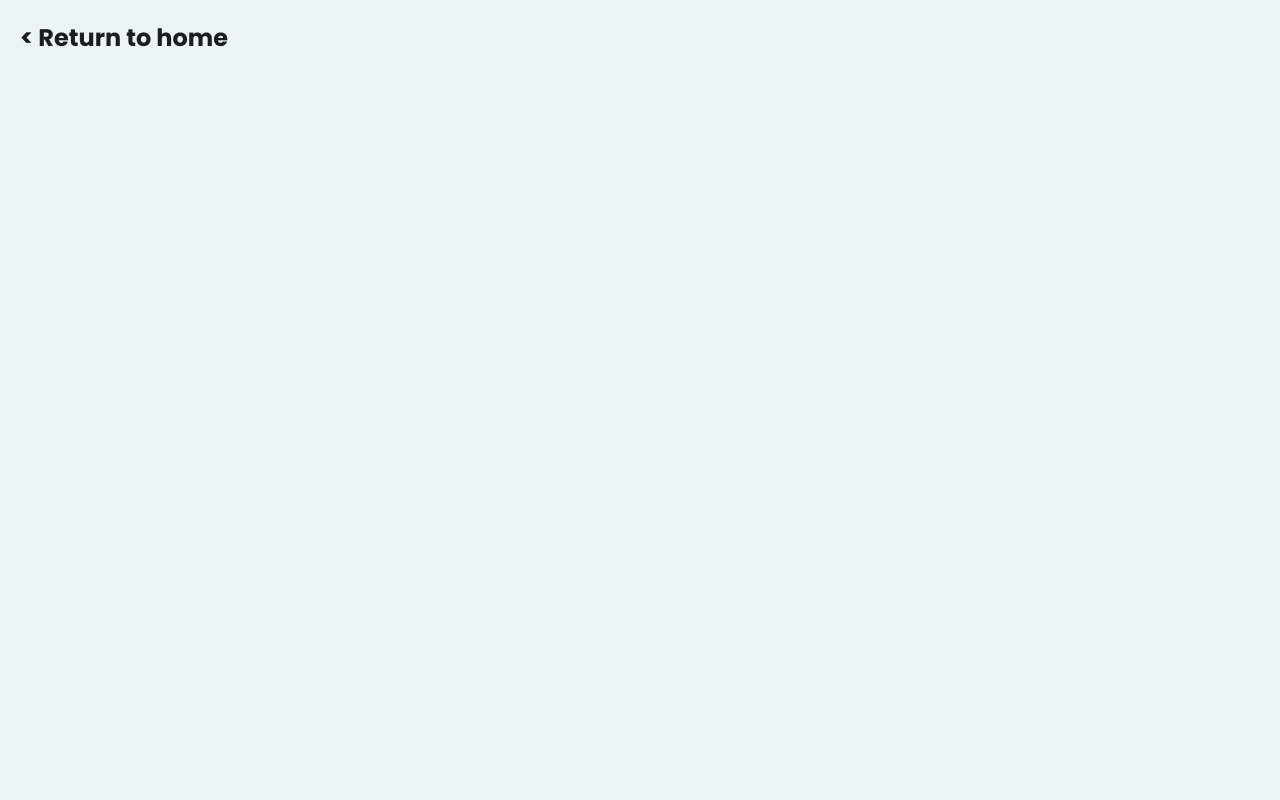
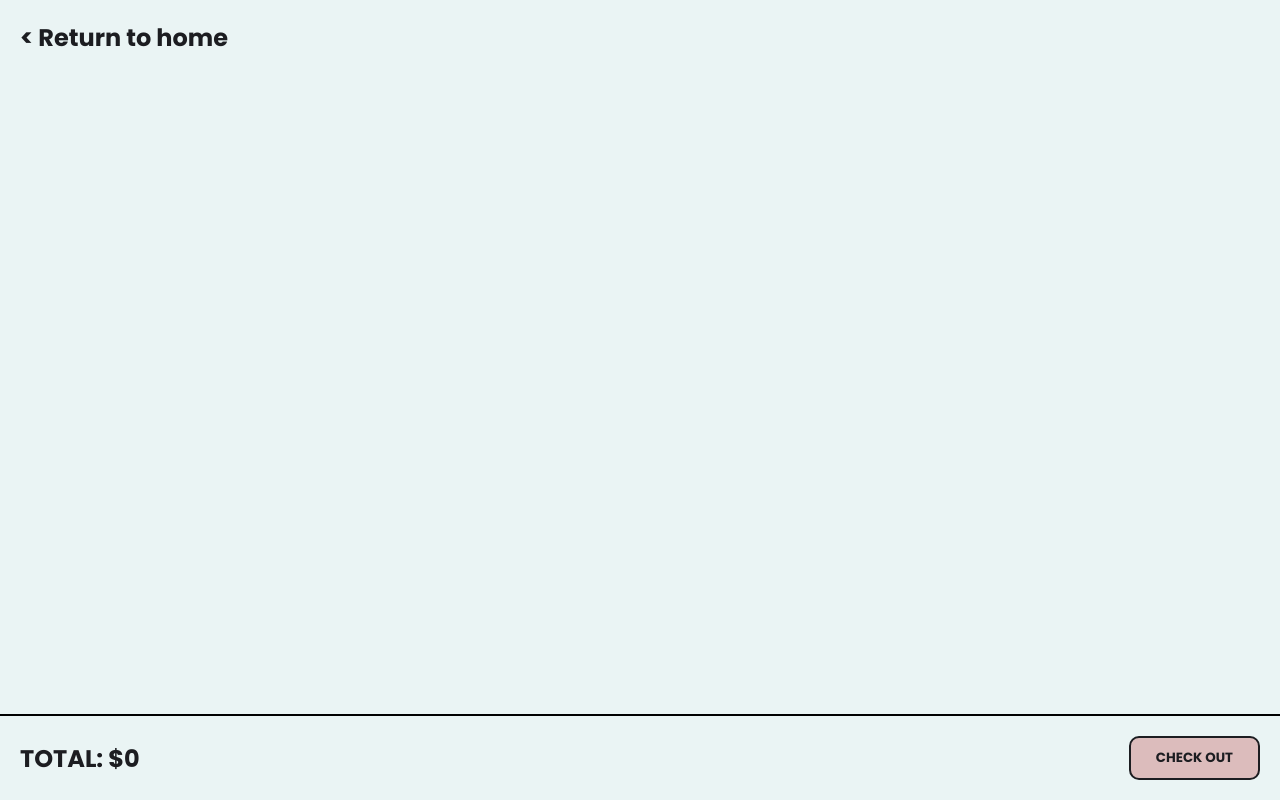
Before and after one commit to JobertDev27/Minku-ecommerce-site, a React (Vite) app: page /Cart in a window 1280 px wide. Built offline with nearby package versions, Linux system fonts and the light colour scheme; a web font is replaced by a local one.

Commit message:
added cart total

```diff
--- a/src/Cart.tsx
+++ b/src/Cart.tsx
@@ -18,7 +18,16 @@ export default function Cart() {
     setCartItems(getCartData());
   }, []);
 
+  const setTotal = () => {
+    let total: number = 0;
+    cartItems.map((item) => {
+      total += item.price * item.amount;
+    });
+    return total;
+  };
+
   return (
+    <>
       <main className="cart-page">
         <nav className="home-link-container">
           <Link to="/" className="home-link">
@@ -31,5 +40,14 @@ export default function Cart() {
           })}
         </div>
       </main>
+      <div className="checkout">
+        <div>
+          <b className="checkout-total">TOTAL: ${setTotal()}</b>
+        </div>
+        <div>
+          <button className="button">CHECK OUT</button>
+        </div>
+      </div>
+    </>
   );
 }
--- a/src/Global.css
+++ b/src/Global.css
@@ -516,6 +516,24 @@ footer {
   background-color: white;
   border: 1px solid black;
 }
+
+.checkout {
+  position: fixed;
+  bottom: 0;
+  left: 0;
+  padding: 20px;
+  border-top: 2px solid black;
+  width: 100%;
+  display: flex;
+  align-items: center;
+  flex-direction: row;
+  justify-content: space-between;
+  background-color: var(--bg);
+}
+
+.checkout-total {
+  font-size: 1.5rem;
+}
 /* CART SECTTION */
 
 /* STORE SECTTION */
```
Lines whose indentation alone changed are shown as unchanged.
